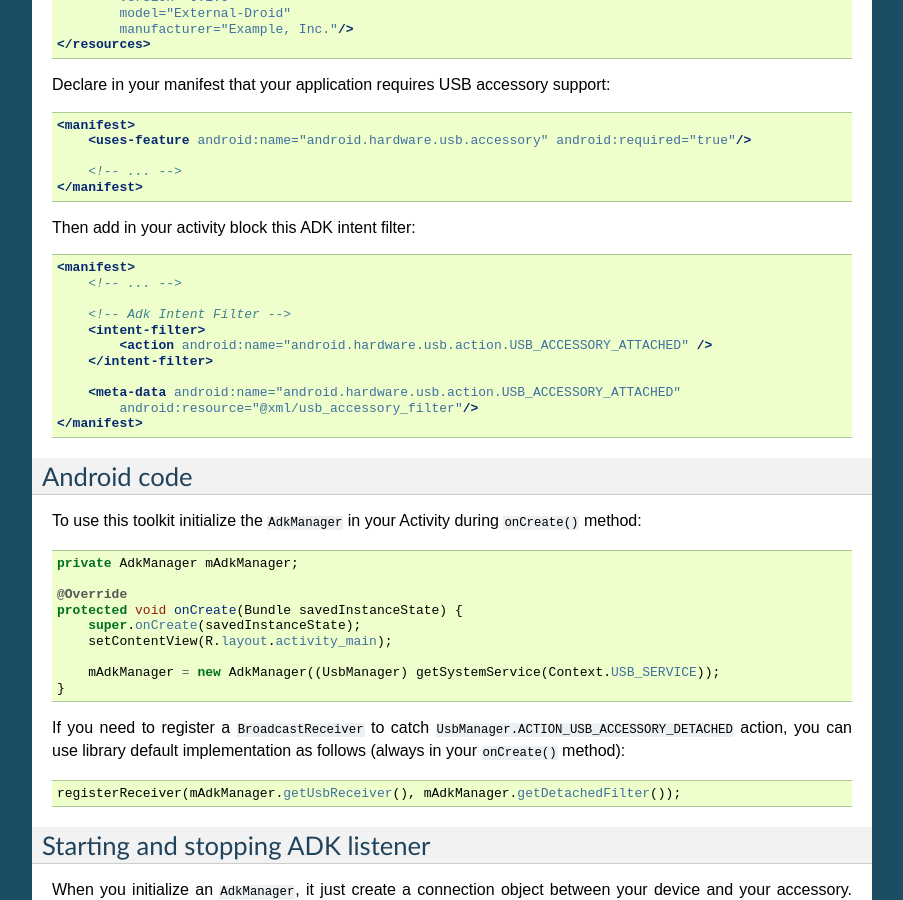
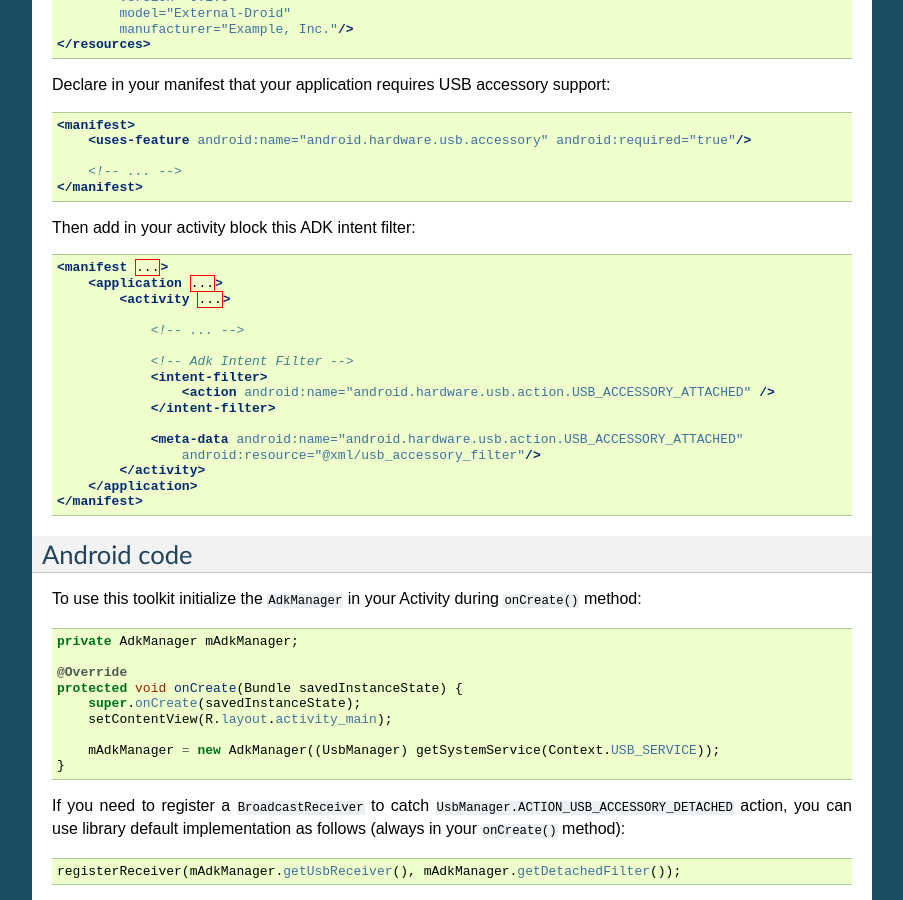
Before and after one commit to palazzem/adk-toolkit, a Sphinx documentation site: the page built from docs/source/usage.rst, in a window 1280 px wide and 900 px high, scrolled down 1041 px. Shown: the whole window, without its empty margins (198-1101 px from the left). Built offline with Sphinx 7.4.7, drawn with Linux system fonts in a browser that asks for light colours.

Commit message:
fixed documentation, closes #9

```diff
--- a/docs/source/usage.rst
+++ b/docs/source/usage.rst
@@ -86,16 +86,21 @@ Then add in your activity block this ADK intent filter:
 
 .. code-block:: xml
 
-    <manifest>
-        <!-- ... -->
+    <manifest ...>
+        <application ...>
+            <activity ...>
 
-        <!-- Adk Intent Filter -->
-        <intent-filter>
-            <action android:name="android.hardware.usb.action.USB_ACCESSORY_ATTACHED" />
-        </intent-filter>
+                <!-- ... -->
 
-        <meta-data android:name="android.hardware.usb.action.USB_ACCESSORY_ATTACHED"
-            android:resource="@xml/usb_accessory_filter"/>
+                <!-- Adk Intent Filter -->
+                <intent-filter>
+                    <action android:name="android.hardware.usb.action.USB_ACCESSORY_ATTACHED" />
+                </intent-filter>
+
+                <meta-data android:name="android.hardware.usb.action.USB_ACCESSORY_ATTACHED"
+                    android:resource="@xml/usb_accessory_filter"/>
+            </activity>
+        </application>
     </manifest>
 
 Android code
```
Also changed, not shown: README.rst (+13 -8 lines).
